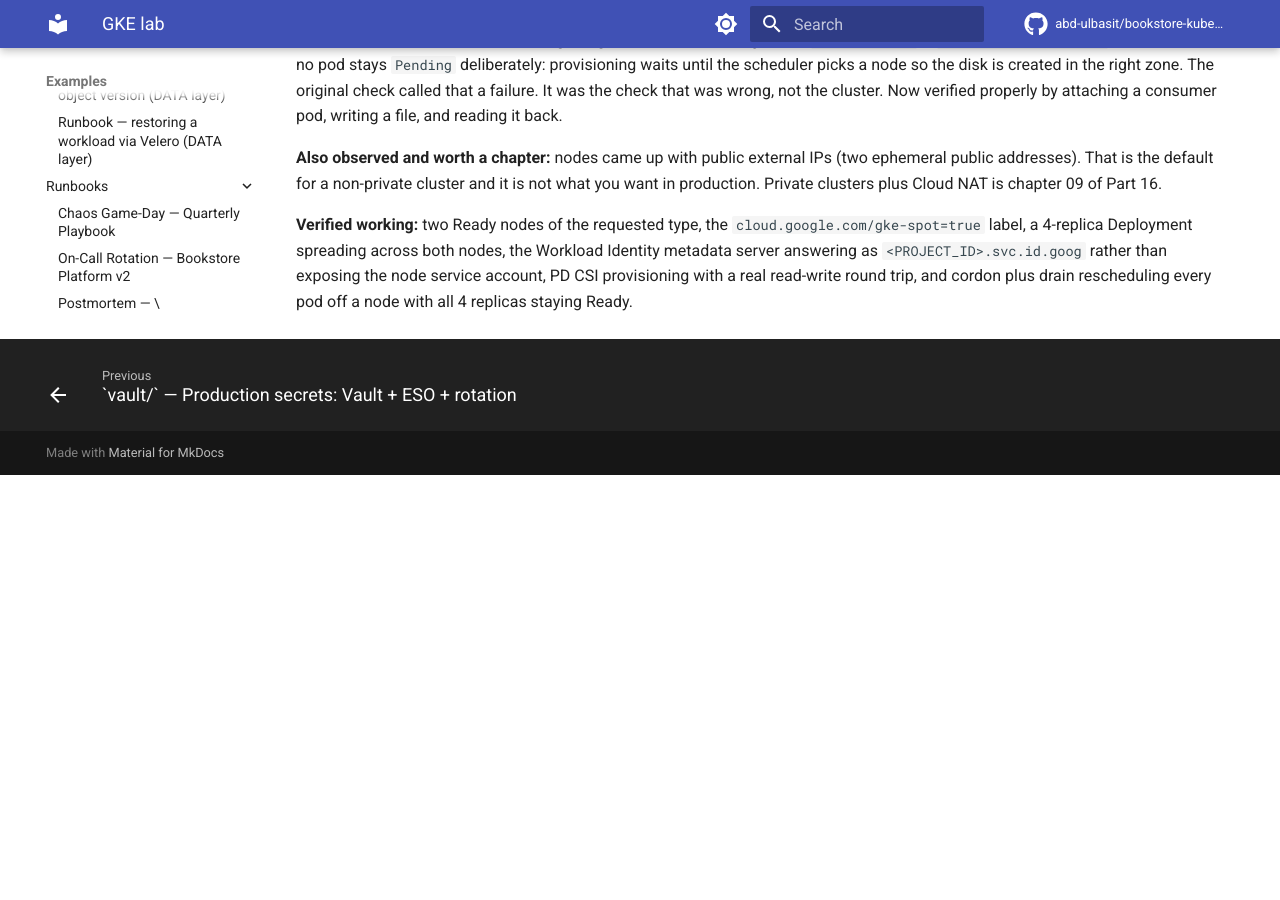
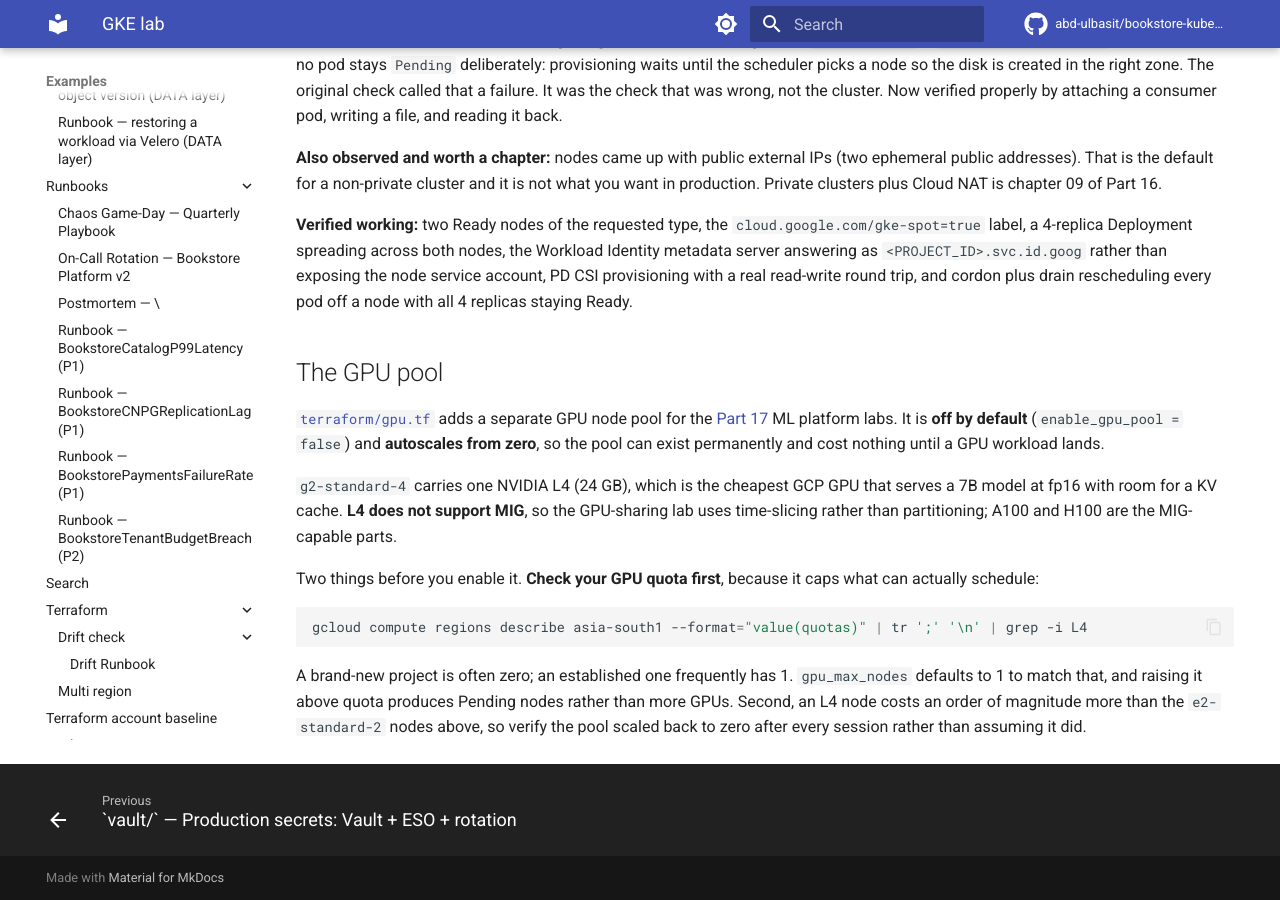
Before and after one commit to abd-ulbasit/bookstore-kubernetes-guide, an MkDocs documentation site: the page built from full-guide/examples/gke/README.md, in a window 1280 px wide and 900 px high, scrolled down 2066 px. Built offline with MkDocs 1.6.1 and Material for MkDocs 9.7.7, drawn with Linux system fonts in a browser that asks for light colours; comment, search, counter and statistics services are not loaded; before the commit the page ends 2541 px from its top, so only the background shows below that.

Commit message:
Add Part 17 (ML platform on GKE) and the GPU node pool
Part 12 teaches the ML platform on Kubernetes across 8 chapters and 38,822
words: the device-plugin model, MIG and time-slicing, Kueue and JobSet, the
Kubeflow Training Operator, KServe with Triton and TensorRT, vLLM and
continuous batching, Ray, Argo Workflows. It is thorough and none of it has
been run on a GPU.

Part 17 is where it gets run, under the same rule as Part 16: no chapter is
written before its lab has been run, and every command is pasted from a
terminal that executed it.

Eight labs mapped one-to-one onto Part 12's chapters. G3 (Kueue and JobSet)
and G6 (vLLM, measuring TTFT against throughput) carry the most weight. G3
because gang scheduling is the difference between an ML platform and a cluster
with GPUs in it, and G6 because the prefill/decode tradeoff is the thing
everyone reads about and almost nobody measures.

examples/gke/terraform/gpu.tf: a separate GPU node pool, off by default and
autoscaled from ZERO, so the pool can exist permanently and cost nothing until
a GPU workload lands. That matters more here than anywhere else in this repo;
a forgotten L4 is an order of magnitude worse than a forgotten e2-standard-2.
g2-standard-4 carries one L4 (24 GB), the cheapest GCP GPU that serves a 7B
model at fp16 with room for a KV cache.

Two things worth recording because they are easy to get wrong:

  1. L4 does NOT support MIG. The GPU-sharing lab is therefore time-slicing,
     not partitioning; A100 and H100 are the MIG-capable parts. Writing a MIG
     lab against an L4 would have failed at the cluster, not at review.

  2. gpu_max_nodes defaults to 1 to match a typical per-region GPU quota.
     Raising it above quota produces Pending nodes, not more GPUs.

The prerequisites section leads with "check quota before assuming you are
blocked", because a brand-new project is often zero but an established one
commonly already has 1, which covers six of the eight labs. It also warns that
a quota query with stderr suppressed returns empty on an expired token, which
reads exactly like "no quota" and sends you off to file a request you did not
need. That mistake was made writing this Part.

Part 16 gains its own lab order (L1 done, L2 to L4 pending) so the two Parts
share one lab track rather than describing it in two places.

Co-Authored-By: Claude Opus 5 <noreply@anthropic.com>

````diff
--- a/full-guide/examples/gke/README.md
+++ b/full-guide/examples/gke/README.md
@@ -105,3 +105,26 @@ label, a 4-replica Deployment spreading across both nodes, the Workload Identity
 answering as `<PROJECT_ID>.svc.id.goog` rather than exposing the node service account,
 PD CSI provisioning with a real read-write round trip, and cordon plus drain rescheduling every
 pod off a node with all 4 replicas staying Ready.
+
+## The GPU pool
+
+[`terraform/gpu.tf`](terraform/gpu.tf) adds a separate GPU node pool for the
+[Part 17](../../17-ml-platform-on-gke/) ML platform labs. It is **off by default**
+(`enable_gpu_pool = false`) and **autoscales from zero**, so the pool can exist permanently and
+cost nothing until a GPU workload lands.
+
+`g2-standard-4` carries one NVIDIA L4 (24 GB), which is the cheapest GCP GPU that serves a 7B
+model at fp16 with room for a KV cache. **L4 does not support MIG**, so the GPU-sharing lab uses
+time-slicing rather than partitioning; A100 and H100 are the MIG-capable parts.
+
+Two things before you enable it. **Check your GPU quota first**, because it caps what can actually
+schedule:
+
+```sh
+gcloud compute regions describe asia-south1 --format="value(quotas)" | tr ';' '\n' | grep -i L4
+```
+
+A brand-new project is often zero; an established one frequently has 1. `gpu_max_nodes` defaults to
+1 to match that, and raising it above quota produces Pending nodes rather than more GPUs. Second, an
+L4 node costs an order of magnitude more than the `e2-standard-2` nodes above, so verify the pool
+scaled back to zero after every session rather than assuming it did.
````
Also changed, not shown: full-guide/16-gke-in-production-a-to-z/README.md (+18 -0 lines), full-guide/17-ml-platform-on-gke/README.md (added, +125 -0 lines), 1 other file.
